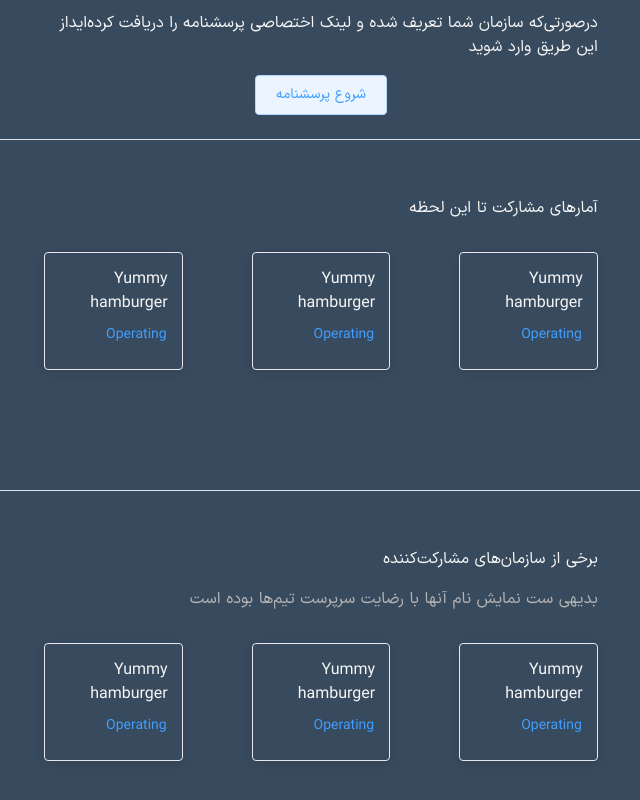
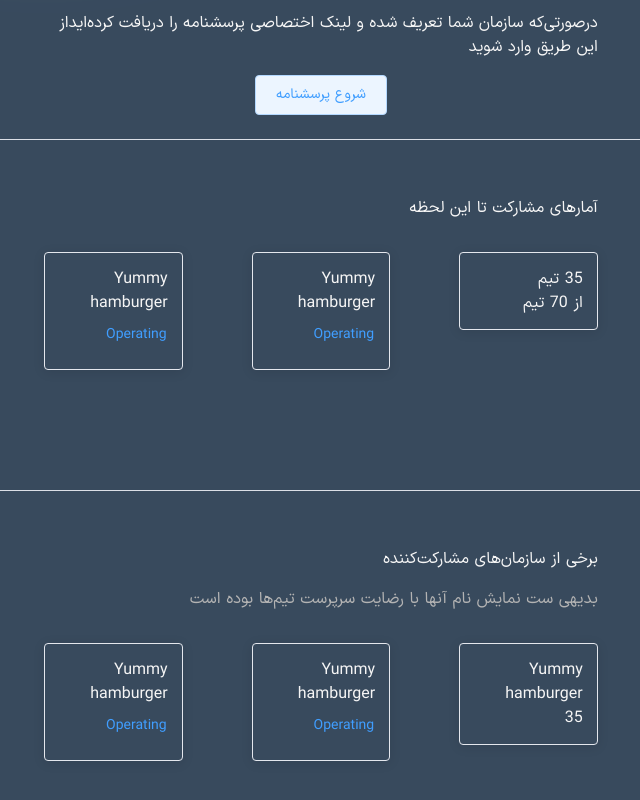
Before and after one commit to ashkantaravati/thesis-survey-app-front, a Vue app: page / in a window 1280 px wide. Shown: the part 402-1202 px from the top of the page, without its empty margins (319-959 px from the left). Built offline with nearby package versions, Linux system fonts and the light colour scheme; what @soerenmartius/vue3-clipboard would draw is missing.

Commit message:
add mocked data for stats

```diff
--- a/src/views/Home.vue
+++ b/src/views/Home.vue
@@ -34,7 +34,6 @@
           <router-link :to="{ name: 'register-landing' }">
             <el-button type="primary" plain> شروع پرسشنامه</el-button>
           </router-link>
-
         </div>
       </div>
     </el-col>
@@ -49,9 +48,11 @@
           <el-col :xs="24" :sm="24" :md="6" :lg="6" :xl="7" class="mt-1rem">
             <el-card :body-style="{ padding: '0px' }">
               <div style="padding: 14px">
-                <span>Yummy hamburger</span>
+                <span>{{ stats.overall.number_of_registered_teams }} تیم </span>
                 <div class="bottom">
-                  <el-button type="text" class="button">Operating</el-button>
+                  <span type="text" class="button"
+                    >از {{ stats.overall.target_team_size }} تیم
+                  </span>
                 </div>
               </div>
             </el-card>
@@ -95,7 +96,9 @@
               <div style="padding: 14px">
                 <span>Yummy hamburger</span>
                 <div class="bottom">
-                  <el-button type="text" class="button">Operating</el-button>
+                  <span type="text" class="button">{{
+                    stats.overall.number_of_registered_teams
+                  }}</span>
                 </div>
               </div>
             </el-card>
@@ -135,11 +138,48 @@ export default defineComponent({
   computed: {
     ...mapGetters(["surveyTitle"]),
   },
+  data() {
+    return {
+      stats: {
+        overall: {
+          target_team_size: 70,
+          number_of_registered_teams: 35,
+          number_of_participated_teams: 30,
+          number_of_registered_participants: 320,
+          number_of_participated_participants: 270,
+          number_of_registered_organizations: 40,
+          number_of_participated_organizations: 37,
+        },
+        registered_organizations: [
+          {
+            name: "اسنپ",
+            number_of_teams: 5,
+          },
+          {
+            name: "پیام‌آوران پارسیان",
+            number_of_teams: 5,
+          },
+          {
+            name: "ممدسافت",
+            number_of_teams: 2,
+          },
+          {
+            name: "دیجی‌کالا",
+            number_of_teams: 7,
+          },
+          {
+            name: "غدیر",
+            number_of_teams: 2,
+          },
+        ],
+      },
+    };
+  },
 });
 </script>
 
 <style>
-h1{
+h1 {
   line-height: 36px;
 }
 @media screen and (min-width: 768px) {
```
